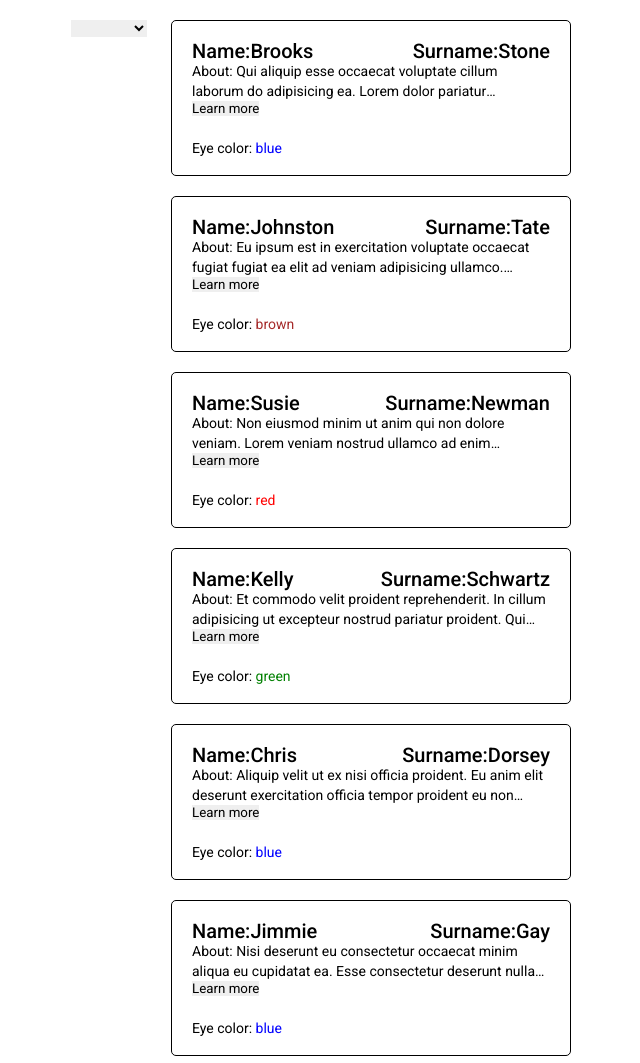
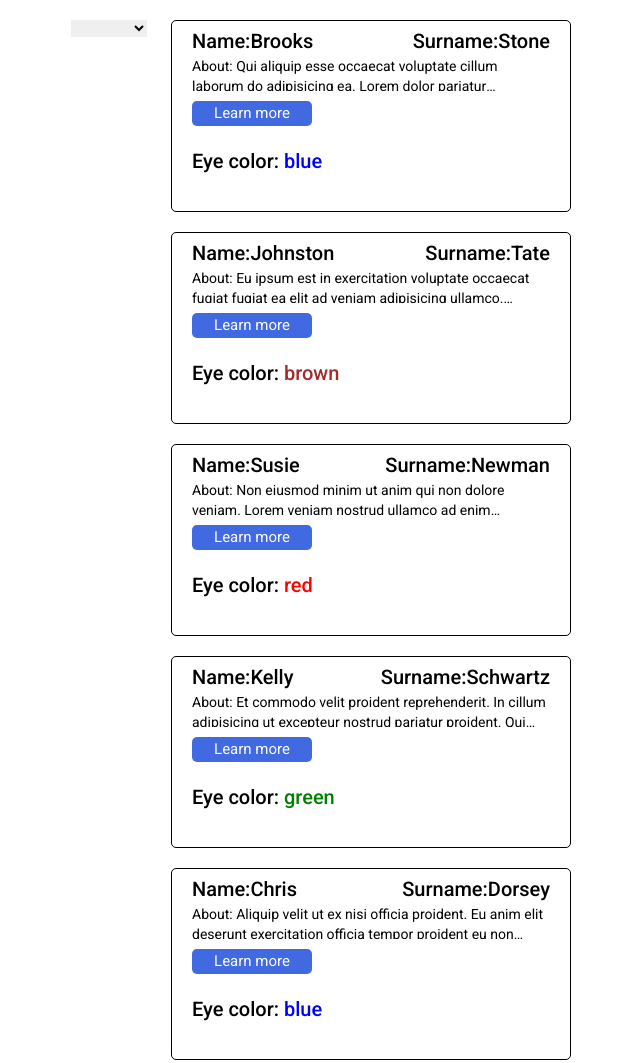
Before and after one commit to yvalenuyChes/test-task-academyInfotecs, a website built with webpack: page src/index.html in a window 1280 px wide. Shown: the top 1063 px of the page, without its empty margins (269-909 px from the left). Built offline with Linux system fonts and the light colour scheme; files whose address does not match are found by name.

Commit message:
add styles

```diff
--- a/src/js/filter.js
+++ b/src/js/filter.js
@@ -11,13 +11,11 @@ export default function filterCards(){
    if(colFilter.value === 'name'){
       for(let i = 0; i < data.length; i++){
       tableBody.innerHTML += `
-         <li class="table__item">
-         <div>
+      <li class="table__item">
+         <div class="table__item-name">
             <h2 class="table__item-title" >
                Name:${data[i].name.firstName}
             </h2>
-         </div>
-         <div>
             <h2 class="table__item-subtitle" >
                Surname:${data[i].name.lastName}
             </h2>
@@ -47,11 +45,11 @@ export default function filterCards(){
       for(let i = 0; i < data.length; i++){
       tableBody.innerHTML += `
       <li class="table__item">
-         <div>
+         <div class="eye-color__container">
             <p>
                Eye color: <span style='color:${data[i].eyeColor}'>${data[i].eyeColor}</span>
             </p>
-          </div>
+         </div>
       </li>
       `
       }
--- a/src/styles/main.css
+++ b/src/styles/main.css
@@ -12,7 +12,7 @@ body{
 
 .table__item{
    margin: 20px auto;
-   padding: 20px;
+   padding: 10px 20px 40px 20px;
    width: 400px;
    border: 1px solid #000;
    border-radius: 5px;
@@ -27,6 +27,10 @@ body{
    line-height: 20px;
 }
 
+.table__item-description p{
+   padding: 5px 0px;
+}
+
 .table__item-description.hidden{
    overflow: hidden;
    display: -webkit-box;
@@ -36,8 +40,20 @@ body{
     height: 40px;
 }
 
-.table__item-description.hidden .table__item-description-button{
+.table__item-description .table__item-description-button{
+   border-radius: 5px;
    position: absolute;
+   width: 120px;
+   font-size: 15px;
+   line-height: 25px;
+   color: white;
+   background-color: royalblue;
+   transition: .3s all ease;
+
+}
+
+.table__item-description .table__item-description-button:hover{
+   background-color:#00BFFF;
 }
 
 .table__filter{
@@ -46,7 +62,9 @@ body{
 
 
 .eye-color__container{
-   padding-top: 40px;
+   margin-top: 60px;
+   font-size: 20px;
+   font-weight: 500;
 }
 
 
```
Also changed, not shown: dist/js/bundle.js.
